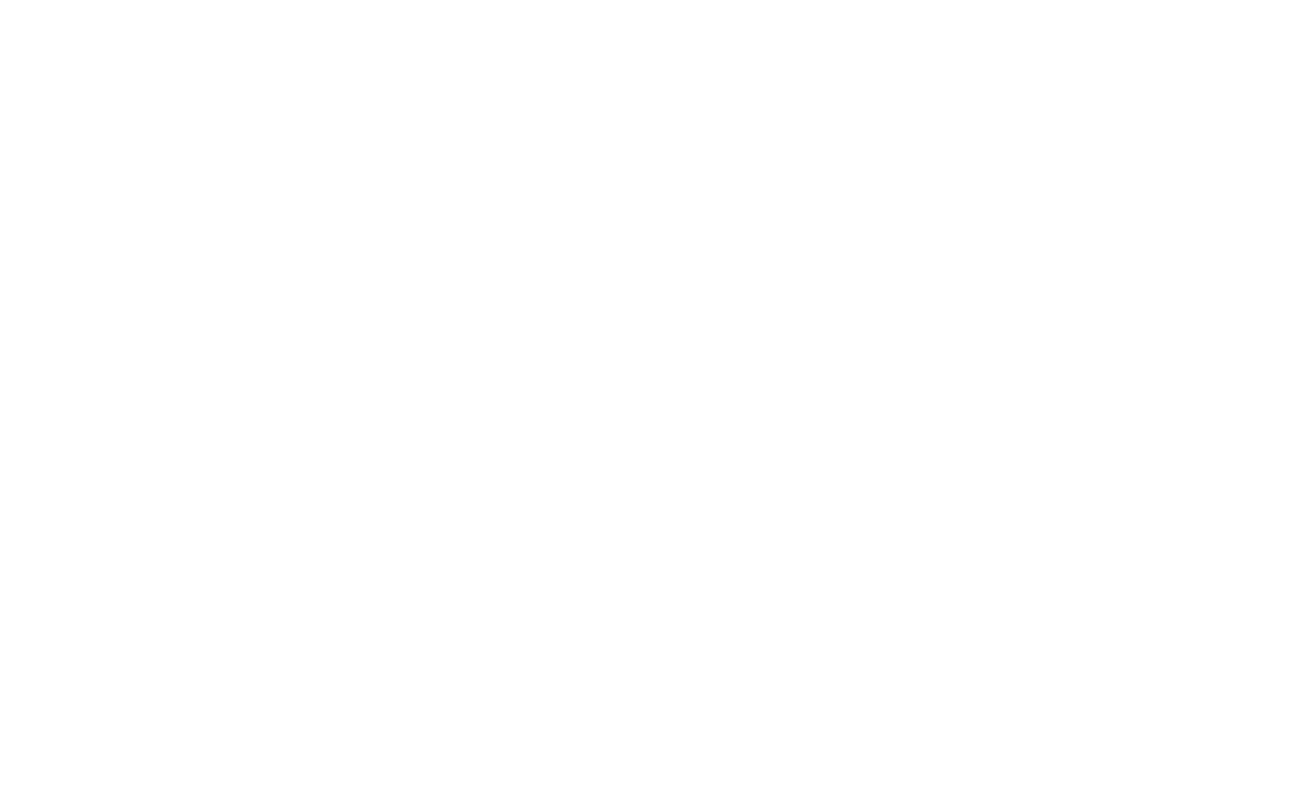
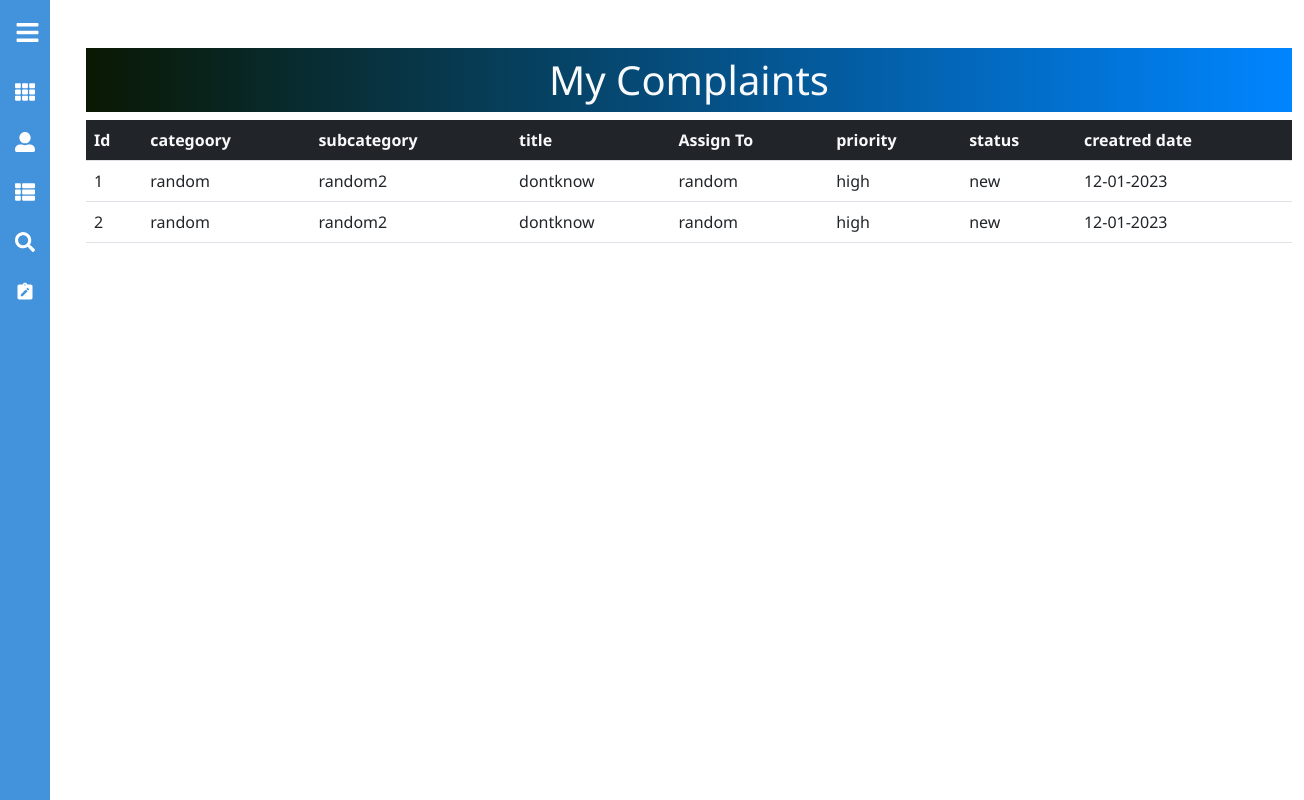
Before and after one commit to KRoushanKumar/help-desk-portal-frontend, a React (Create React App) app: page /Employee/mycomplaints in a window 1280 px wide. Before the commit this address had no page. Shown: the whole page, 1304 px wide, since content can reach past the window. Built offline with nearby package versions, Linux system fonts and the light colour scheme.

Commit message:
added Mycomplaint and RaiseComplaint page

```diff
--- a/src/App.js
+++ b/src/App.js
@@ -22,6 +22,7 @@
 import TrackComplaints from "./App/pages/Employees/TrackComplaints";
 import AddEmployee from "./App/pages/Admin/AddEmployee";
 import CategoriesPage from "./App/pages/Admin/CategorySubCategory/CategoriesPage";
+import MyComplaints from "./App/pages/Employees/MyComplaints"
 function App() {
 
   // learn withCredentials in Axios
@@ -57,6 +58,7 @@
                     <Route path="categories" element={<CategoriesEmp />} />
                     <Route path="raisecomplaints" element={<RaiseComplaints />} />
                     <Route path="trackcomplaints" element={<TrackComplaints />} />
+                    <Route path="mycomplaints" element={<MyComplaints/>}/>
                 </Route>
           </Routes>
       </Router>
--- /dev/null
+++ b/src/App/pages/Employees/MyComplaints.js
@@ -0,0 +1,55 @@
+import React, { useState, useEffect } from 'react';
+
+const MyComplaints = () => {
+    return (
+        <>
+
+            <div className='container-fluid m-4'>
+                <h1 class="text-center text-light mt-5 p-2" style={{ fontWeight: 400, background: `linear-gradient(to right, rgba(10, 24, 2, 1), rgba(0, 133, 255, 11))` }}>My Complaints</h1>
+                <table class="table table-hover">
+                    <thead class="bg-dark text-light" >
+                        <tr>
+                            <th>Id</th>
+
+                            <th>categoory</th>
+                            <th>subcategory</th>
+                            <th>title</th>
+                            <th>Assign To</th>
+                            <th>priority</th>
+                            <th>status</th>
+                            <th>creatred date</th>
+                        </tr>
+                    </thead>
+                    <tbody>
+                        <tr>
+                            <td>1</td>
+                            <td>random</td>
+                            <td>random2</td>
+                            <td>dontknow</td>
+                            <td>random</td>
+                            <td>high</td>
+                            <td>new</td>
+                            <td>12-01-2023</td>
+                        </tr>
+                        <tr>
+                            <td>2</td>
+                            <td>random</td>
+                            <td>random2</td>
+                            <td>dontknow</td>
+                            <td>random</td>
+                            <td>high</td>
+                            <td>new</td>
+                            <td>12-01-2023</td>
+                        </tr>
+
+                    </tbody>
+                </table>
+
+
+
+            </div>
+        </>
+    );
+};
+
+export default MyComplaints;
--- a/src/App/pages/Employees/RaiseComplaints.js
+++ b/src/App/pages/Employees/RaiseComplaints.js
@@ -1,10 +1,99 @@
-import React, { useState } from 'react';
+import React, { useState, useEffect } from 'react';
+import "../../../assets/css/raisecomplaint.css"
+import axios from "../../../assets/axios"
+const RaiseComplaints = () => {
 
-const RaiseComplaints = () => {
+    const [categories, setCategories] = useState([]);
+    const [categoriesid, setCategoriesid] = useState(0);
+    const [st, setSt] = useState([]);
+    const [isError, setIsError] = useState("");
+
+
+
+
+    useEffect(() => {
+        const getCategoriesApi = async () => {
+            try {
+                const res = await axios.get(`/allTicketCategories/${sessionStorage.getItem('UserID')}`);
+                setCategories(await res.data);
+            } catch (error) {
+                setIsError(error.message);
+            }
+        };
+        getCategoriesApi();
+    }, []);
+
+
+    const handleCategories = (event) => {
+        const getcoutryid = event.target.value;
+        console.log(getcoutryid);
+        setCategoriesid(getcoutryid);
+        event.preventDefault();
+        //console.log(getcoutryid);
+    }
+
+
+
+    useEffect(() => {
+        const getSubCategoriesApi = async () => {
+            try {
+                const res = await axios.get(`/subTickCatgyByTicCatgyId/${categoriesid}`);
+                setSt(await res.data);
+            } catch (error) {
+                setIsError(error.message);
+            }
+        }
+        getSubCategoriesApi();
+    }, [categoriesid]);
+
     return (
-        <div>
-            <h1>Raise complaints Page</h1>
+        <div class="get-in-touch p-5">
+            <h1 class="title">Raise Query</h1>
+            <form class="contact-form row">
+
+                <div className='form-field col-lg-6'>
+
+                    <select name='categories' className='form-control' onChange={(e) => handleCategories(e)}>
+                        <option>--Select Categories--</option>
+                        {
+                            categories.map((categoryget) => (
+                                <option key={categoryget.id} value={categoryget.id} >{categoryget.name}</option>
+                            ))
+                        }
+                    </select>
+                </div>
+                <div className='form-field col-lg-6'>
+
+                    <select name='state' className='form-control'>
+                        <option>--Select SubCategories--</option>
+                        {
+                            st.map(
+                                (resst) => (
+                                    <option key={resst.id} value={resst.id}>{resst.name}</option>
+                                )
+                            )
+                        }
+                    </select>
+                </div>
+                <div class="form-field col-lg-6">
+                    <input id="title" class="input-text js-input" type="text" required placeholder='Title' />
+
+                </div>
+                <div class="form-field col-lg-6 ">
+                    <input id="email" class="input-text js-input" type="date" value="" required onfocus="(this.type='date')" placeholder='Due-date'/>
+                   <span class="text-primary" style={{fontWeight:100}}>Due-Date </span>
+                </div>
+                <div class="form-field col-lg-12">
+
+                    <textarea id="desc" class="input-text js-input " type="text" required placeholder='Description'></textarea>
+
+                </div>
+                <div class="form-field col-lg-12">
+                    <input class="submit-btn" type="submit" value="Submit" />
+                </div>
+            </form>
         </div>
+
     );
 };
 
--- /dev/null
+++ b/src/assets/css/raisecomplaint.css
@@ -0,0 +1,75 @@
+
+.get-in-touch {
+    max-width: 800px;
+    margin: 50px auto;
+    position: relative;
+    box-shadow: 12px 5px 30px gray;
+
+  }
+  .get-in-touch .title {
+    text-align: center;
+    text-transform: uppercase;
+    letter-spacing: 3px;
+    font-size: 3.2em;
+    line-height: 48px;
+    padding-bottom: 48px;
+       color: #5543ca;
+      background: #5543ca;
+      background: -moz-linear-gradient(left,#f4524d  0%,#5543ca 100%) !important;
+      background: -webkit-linear-gradient(left,#f4524d  0%,#5543ca 100%) !important;
+      background: linear-gradient(to right,#403838  0%,#f0eff5  100%) !important;
+      -webkit-background-clip: text !important;
+      -webkit-text-fill-color: transparent !important;
+  }
+
+  .contact-form .form-field {
+    position: relative;
+    margin: 32px 0;
+  }
+  .contact-form .input-text {
+    display: block;
+    width: 100%;
+    height: 36px;
+    border-width: 0 0 2px 0;
+    border-color: #5543ca;
+    font-size: 18px;
+    line-height: 26px;
+    font-weight: 400;
+  }
+  .contact-form .input-text:focus {
+    outline: none;
+  }
+  .contact-form .input-text:focus + .label,
+  .contact-form .input-text.not-empty + .label {
+    -webkit-transform: translateY(-24px);
+            transform: translateY(-24px);
+  }
+
+  .contact-form .label {
+    position: absolute;
+    left: 20px;
+    bottom: 11px;
+    font-size: 18px;
+    line-height: 26px;
+    font-weight: 400;
+    color: #5543ca;
+    cursor: text;
+    transition: -webkit-transform .2s ease-in-out;
+    transition: transform .2s ease-in-out;
+    transition: transform .2s ease-in-out,
+    -webkit-transform .2s ease-in-out;
+  }
+
+  .contact-form .submit-btn {
+    display: inline-block;
+    background-color: #000;
+     background-image: linear-gradient(125deg,#a72879,#064497);
+    color: #fff;
+    text-transform: uppercase;
+    letter-spacing: 2px;
+    font-size: 16px;
+    padding: 8px 16px;
+    border: none;
+    width:200px;
+    cursor: pointer;
+  }
```
